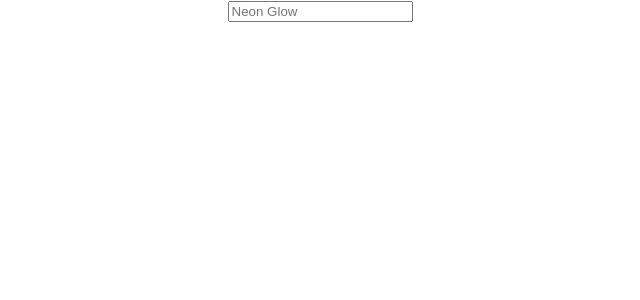
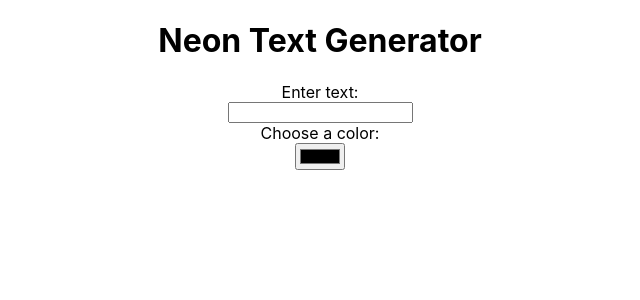
Before and after one commit to arghmatey/neon-glow, a React (Create React App) app: page / in a window 1280 px wide. Shown: the top 300 px of the page, without its empty margins (320-960 px from the left). Built offline with nearby package versions, Linux system fonts and the light colour scheme.

Commit message:
Add input form

```diff
--- a/src/App.css
+++ b/src/App.css
@@ -7,8 +7,9 @@
   text-align: center;
 }
 
-.App-main {
+.App-main, .App-main>*, .input-form {
   display: flex;
+  flex-direction: column;
   justify-content: center;
   align-items: center;
 }
--- a/src/App.js
+++ b/src/App.js
@@ -1,5 +1,5 @@
 import React, { Component } from 'react';
-import TextInput from './components/TextInput';
+import OptionsInput from './components/OptionsInput';
 import TextOutput from './components/TextOutput';
 import CodeOutput from './components/CodeOutput';
 import './App.css';
@@ -15,10 +15,10 @@ class App extends Component {
     return (
       <div className='App'>
         <header>
-
+          <h1>Neon Text Generator</h1>
         </header>
         <main className='App-main'>
-          <TextInput />
+          <OptionsInput />
           <TextOutput />
           <CodeOutput />
         </main>
--- /dev/null
+++ b/src/components/OptionsInput.js
@@ -0,0 +1,22 @@
+import React, { Component } from 'react';
+
+class TextInput extends Component {
+    state = {
+
+    }
+
+    render() {
+        return (
+            <div>
+                <form className='input-form'>
+                    <label htmlFor='text'>Enter text:</label>
+                    <input id='text' default='Neon Glow'></input>
+                    <label htmlFor='favcolor'>Choose a color:</label>
+                    <input type='color' id='favcolor' name='favcolor' />
+                </form>
+            </div >
+        )
+    }
+}
+
+export default TextInput;
--- a/src/components/TextInput.js
+++ /dev/null
@@ -1,17 +0,0 @@
-import React, { Component } from 'react';
-
-class TextInput extends Component {
-    state = {
-
-    }
-
-    render() {
-        return (
-            <div>
-                <input placeholder='Neon Glow'></input>
-            </div>
-        )
-    }
-}
-
-export default TextInput;
```
